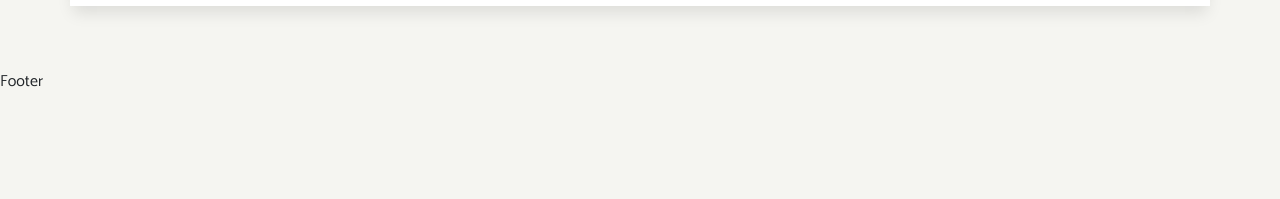
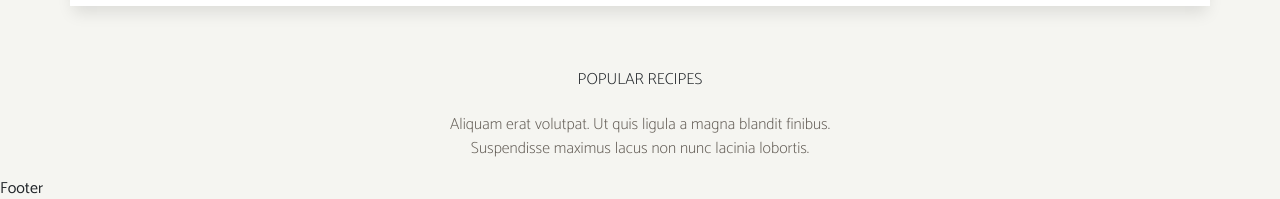
Before and after one commit to mohamed-jebali/proj-html-vuejs, a Vue app: page / in a window 1280 px wide. Shown: the part 1175-1374 px from the top of the page. Before the commit the page ends 1270 px from the top, so only its background shows below. Built offline with nearby package versions, Linux system fonts and the light colour scheme.

Commit message:
working on popular recipes

```diff
--- a/src/components/Main_Components/AppMain.vue
+++ b/src/components/Main_Components/AppMain.vue
@@ -1,15 +1,18 @@
 <template>
   <AppJumbotron/>
   <AppFoodieJournal/>
+  <AppPopularRecipes/>
   </template>
   <script>
   import AppJumbotron from '../Main_Components/AppJumbotron.vue';
   import AppFoodieJournal from './AppFoodieJournal.vue';
+  import AppPopularRecipes from './AppPopularRecipes.vue';
   export default {
     name:"AppMain",
     components:{
       AppJumbotron,
       AppFoodieJournal,
+      AppPopularRecipes
     }
   }
   </script>
--- /dev/null
+++ b/src/components/Main_Components/AppPopularRecipes.vue
@@ -0,0 +1,30 @@
+<template>
+    <div>
+        <h4 class="text-center">
+            POPULAR RECIPES
+        </h4>
+        <p class="text-center">
+            Aliquam erat volutpat. Ut quis ligula a magna blandit finibus. Suspendisse maximus lacus non nunc lacinia lobortis.
+        </p>
+    </div>
+</template>
+<script>
+export default {
+
+}
+</script>
+<style lang="scss" scoped>
+@use '../../styles/partials/mixin' as *;
+@use '../../styles/partials/variables' as *;
+
+h4{
+    font-weight: 200;
+    font-size: 1rem;
+    margin-bottom: 1.5rem;
+}
+p{
+    padding: 0 28rem;
+    font-weight: 200;
+    color: $darkGrey;
+}
+</style>
```
